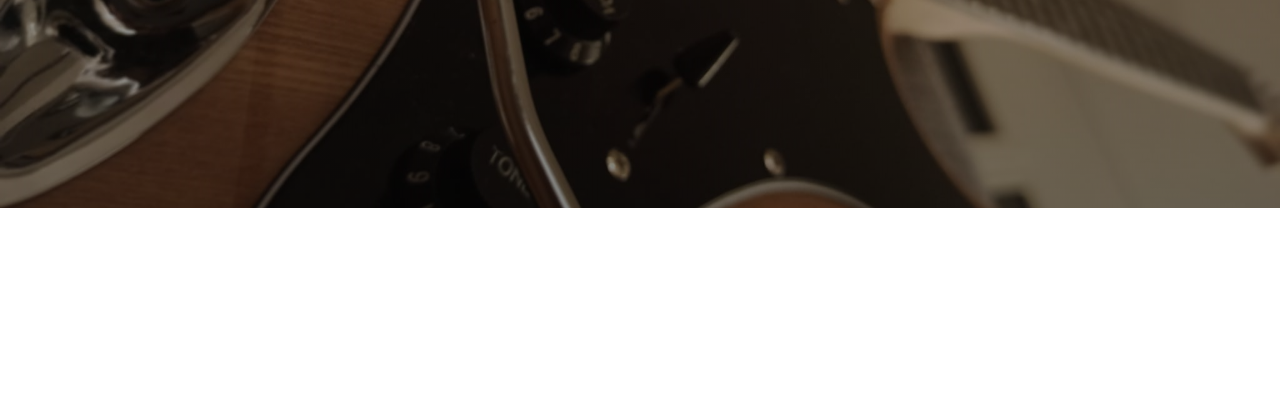
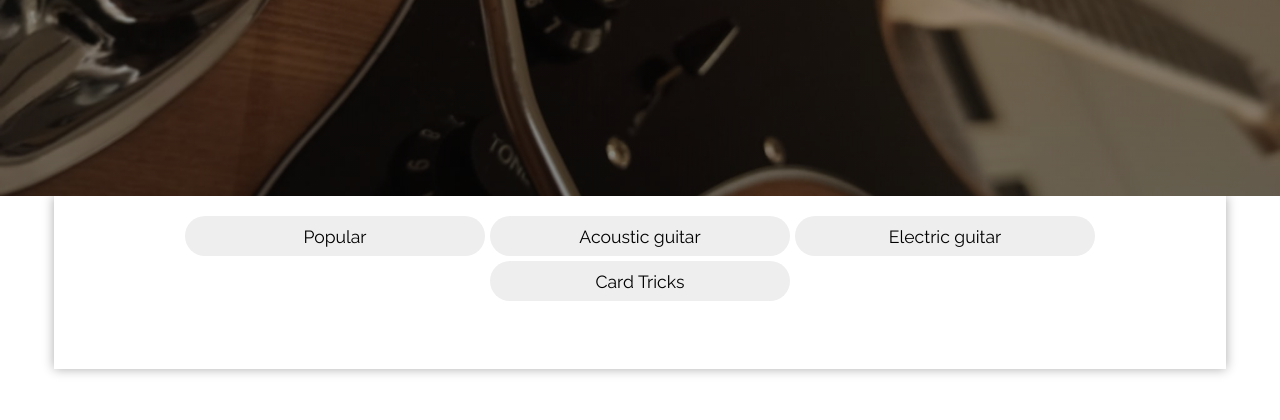
Before and after one commit to KalelJong/M293_Web_Kalel_Poeta, a plain HTML site: page Blog_Project/subjects.html in a window 1280 px wide. Shown: the part 380-800 px from the top of the page. Drawn offline with Linux system fonts and the light colour scheme.

Commit message:
added content to subjects page

```diff
--- a/Blog_Project/style.css
+++ b/Blog_Project/style.css
@@ -163,6 +163,16 @@ nav
     font-size: 1.1em;
  }
 
+ .subjectChip
+ {
+    background-color: #EEEEEE;
+        border-radius: 30px;
+        width: 300px;
+        text-align: center;
+        line-height: 5px;
+        font-size: 1.1em;
+ }
+
  .center section
  {
     margin-bottom: 3em;
@@ -174,6 +184,11 @@ nav
     grid-gap: 50px;
     grid-template-columns: repeat(auto-fit, minmax(300px, 1fr));
     margin: 0 15px;
+}
+
+.subjectSection
+{
+    justify-content: center;
 }
 
 .authorPic
--- a/Blog_Project/subjects.html
+++ b/Blog_Project/subjects.html
@@ -53,9 +53,38 @@
     </nav>
 
         <section class="banner bannerDefault">
-            <h2>Subjects</h2>
+            <h2 class="bannerText">Subjects</h2>
         </section>
     </header>
+
+    <main class="center">
+
+        <section class="chipsSection center subjectSection">
+            <a href="index.html">
+                <article class="subjectChip grow">
+                    <p>Popular</p>
+                </article>
+            </a>
+
+            <a href="acoustic.html">
+                <article class="subjectChip grow">
+                    <p>Acoustic guitar</p>
+                </article>
+            </a>
+
+            <a href="electric.html">
+                <article class="subjectChip grow">
+                    <p>Electric guitar</p>
+                </article>
+            </a>
+
+            <a href="tricks.html">
+                <article class="subjectChip grow">
+                    <p>Card Tricks</p>
+                </article>
+            </a>
+    </section>
+    </main>
 </body>
 
 </html>
```
